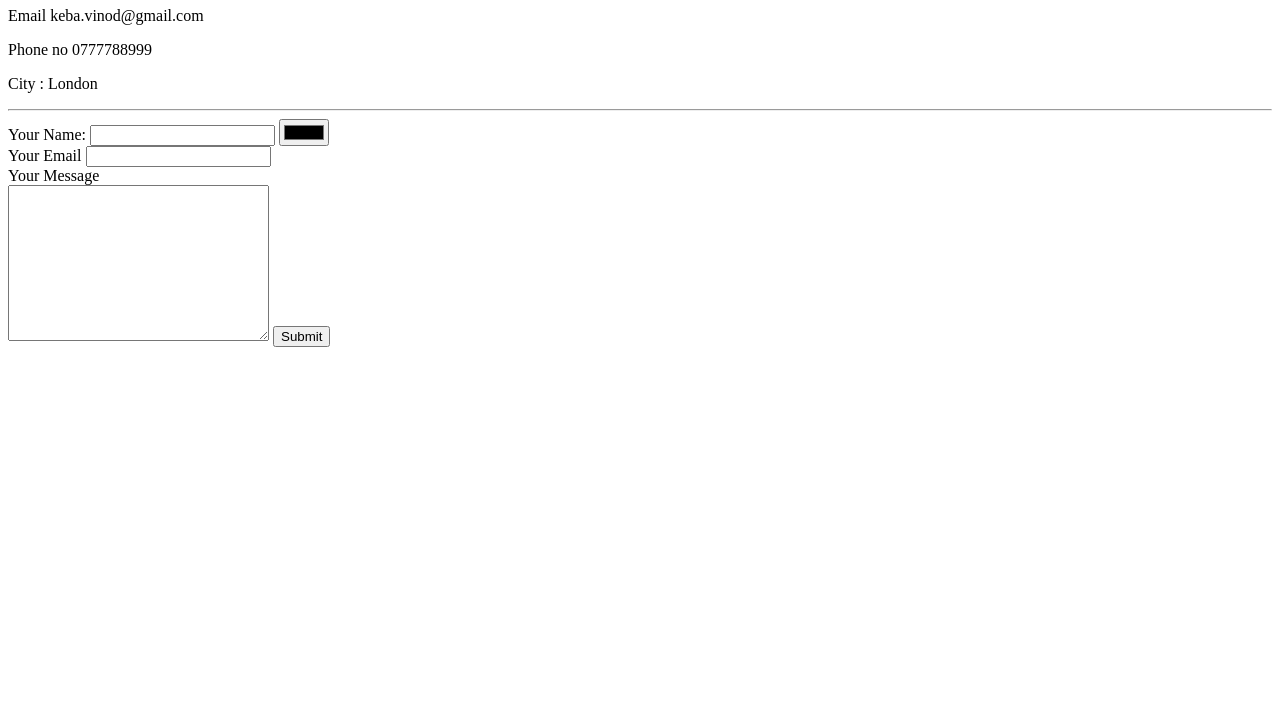
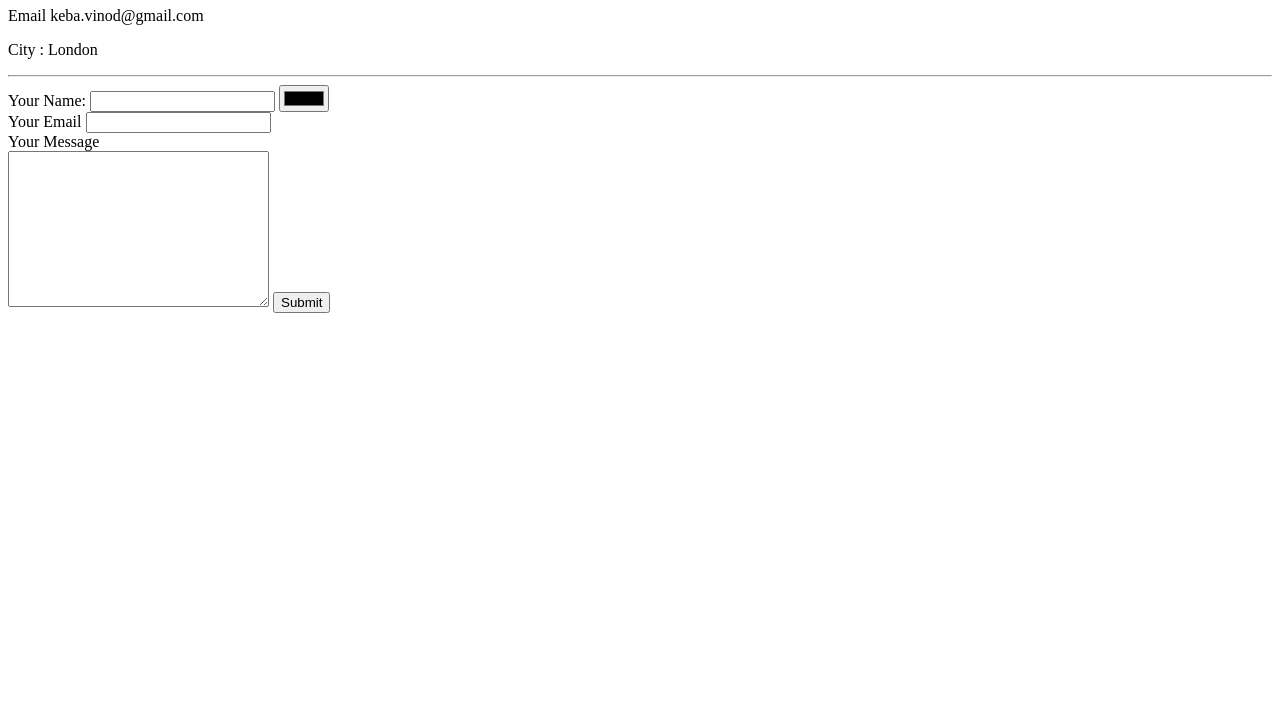
Before and after one commit to Kebavinod/CV, a plain HTML site: page Contact me.html in a window 1280 px wide. Shown: the part 73-800 px from the top of the page. Drawn offline with Linux system fonts and the light colour scheme.

Commit message:
Update Contact me.html

```diff
--- a/Contact me.html
+++ b/Contact me.html
@@ -10,7 +10,7 @@
         <h1>My Contact details</h1>
 
         <p>Email keba.vinod@gmail.com</p>
-        <p>Phone no 0777788999</p>
+
         <p>City : London </p>
         <hr>
         <form class="" action="mailto:keba.vinod@gamil.com" method="post">
```
